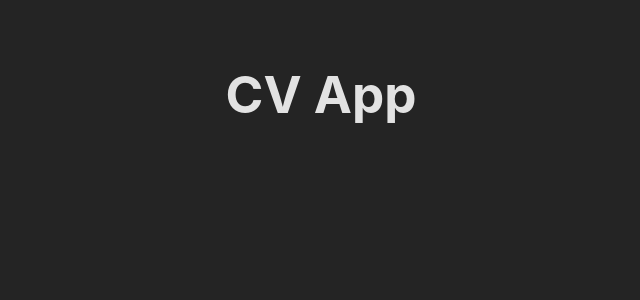
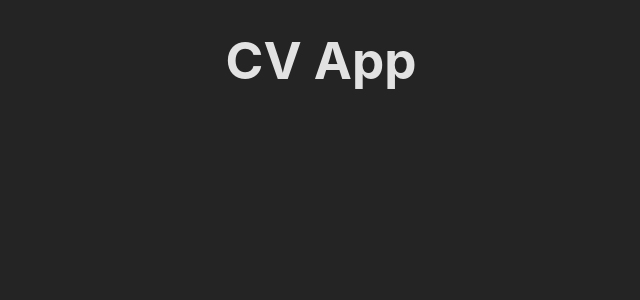
Before and after one commit to rubicon2/odin-cv-app, a React (Vite) app: page / in a window 1280 px wide. Shown: the top 300 px of the page, without its empty margins (319-959 px from the left). Built offline with nearby package versions, Linux system fonts and the light colour scheme.

Commit message:
Remove top margin from headings

```diff
--- a/src/index.css
+++ b/src/index.css
@@ -33,6 +33,10 @@ body {
   min-height: 100vh;
 }
 
+h1, h2, h3, h4, h5, h6 {
+  margin-top: 0;
+}
+
 h1 {
   font-size: 3.2em;
   line-height: 1.1;
```
